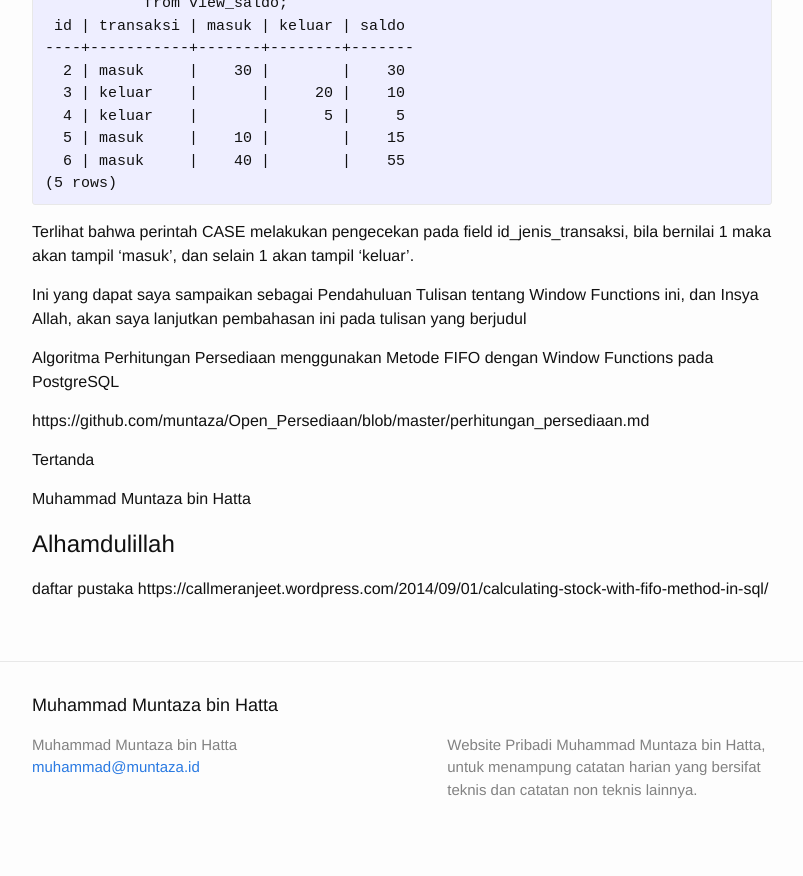
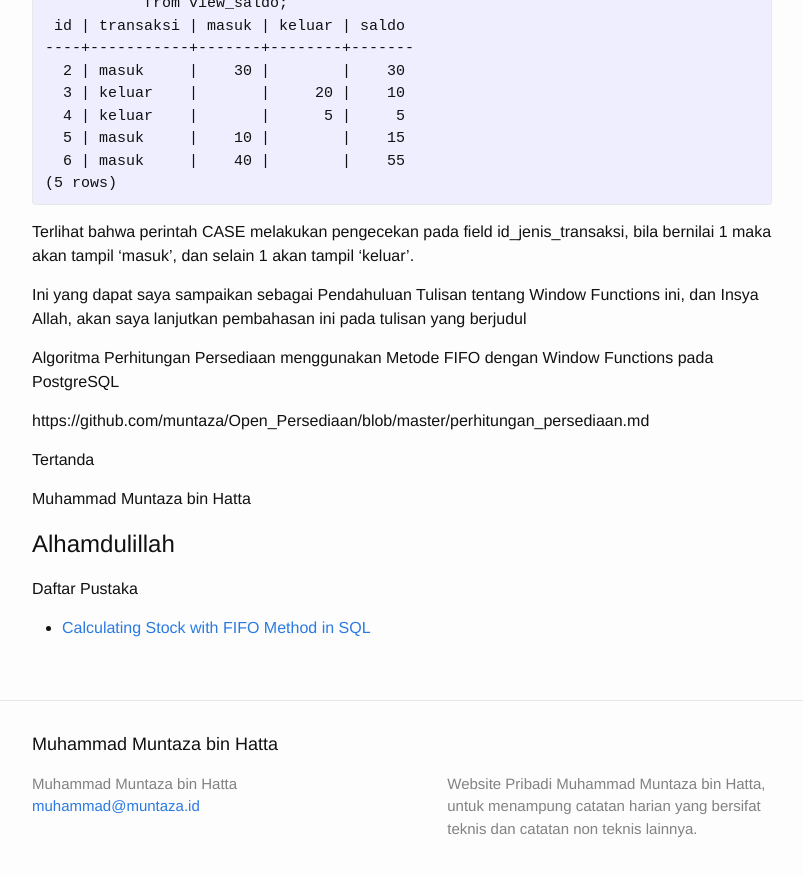
Before and after one commit to muntaza/muntaza.github.io, a Jekyll site: the page built from _posts/2017-07-31-perhitungan-saldo.markdown, in a window 1280 px wide and 900 px high, scrolled down 6933 px. Shown: the top 876 px of the window, without its empty margins (238-1041 px from the left). Built offline with Jekyll 4.4.1, drawn with Linux system fonts in a browser that asks for light colours; some of the changed lines change nothing that is shown.

Commit message:
perhitungan saldo

```diff
--- a/_posts/2017-07-31-perhitungan-saldo.markdown
+++ b/_posts/2017-07-31-perhitungan-saldo.markdown
@@ -434,5 +434,5 @@ Muhammad Muntaza bin Hatta
 
 
 
-daftar pustaka
-https://callmeranjeet.wordpress.com/2014/09/01/calculating-stock-with-fifo-method-in-sql/
+Daftar Pustaka
+- [Calculating Stock with FIFO Method in SQL](https://callmeranjeet.wordpress.com/2014/09/01/calculating-stock-with-fifo-method-in-sql/)
```
